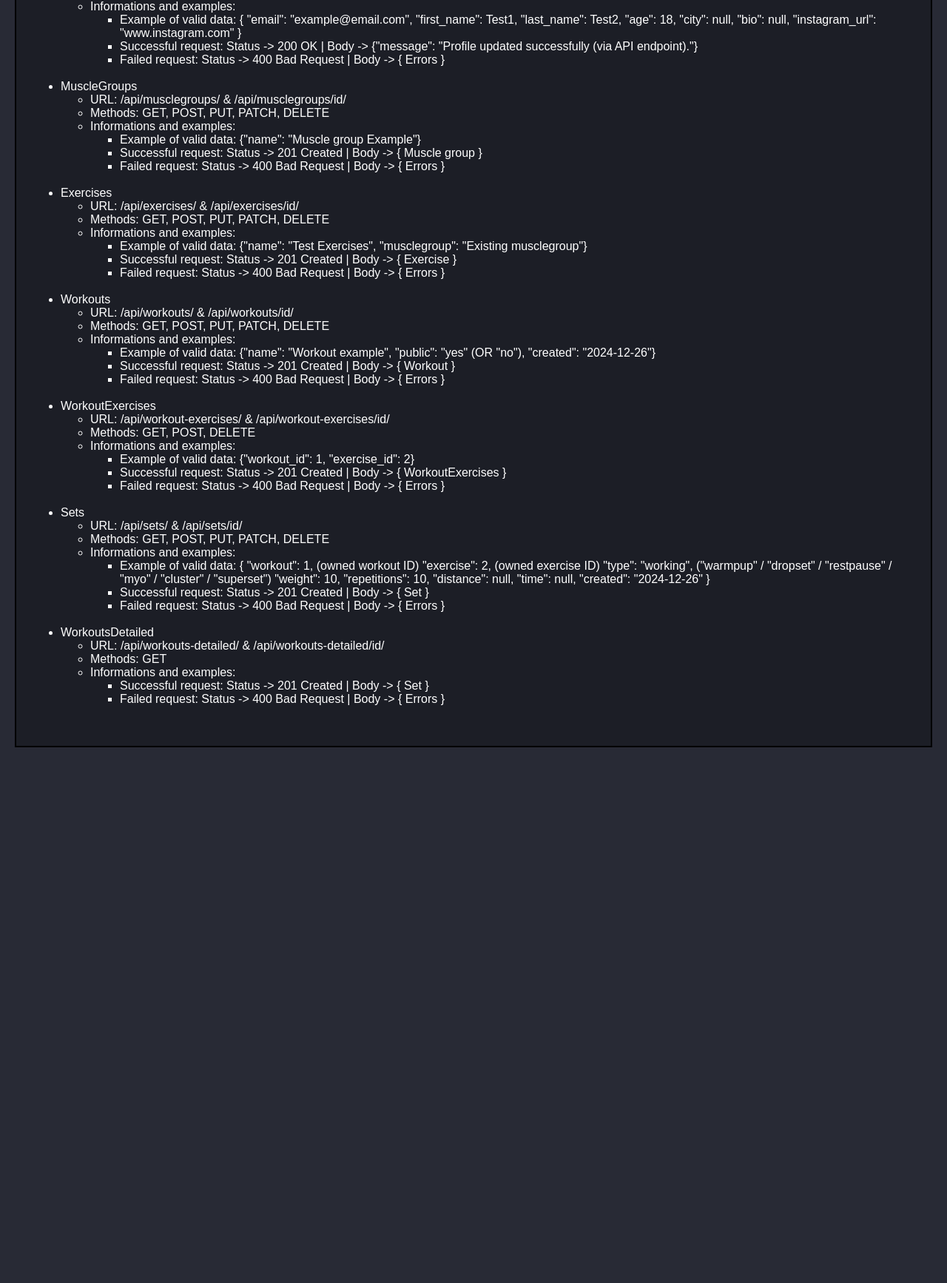
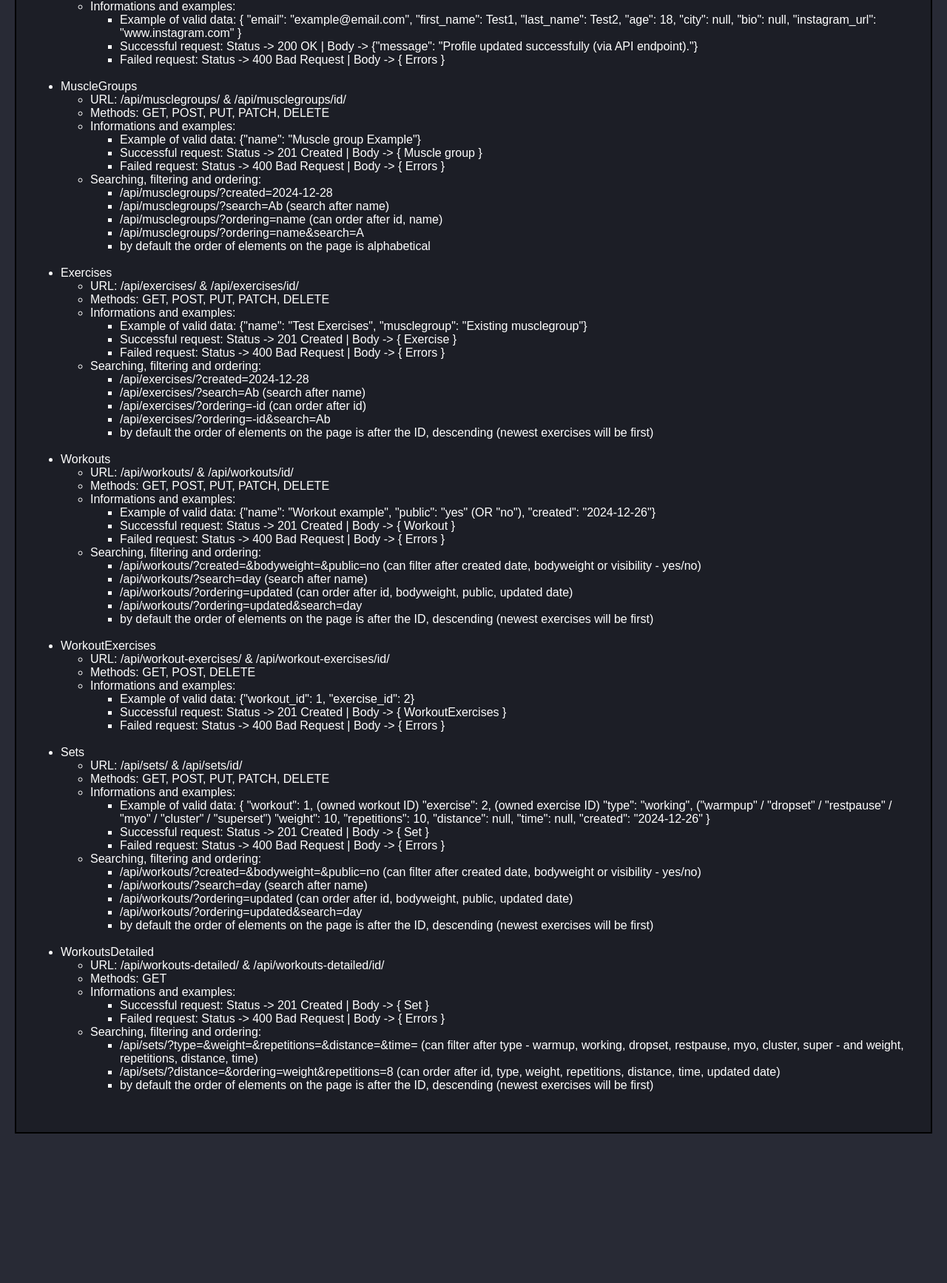
Before and after one commit to vladutcretu/MyWorkoutSTATS, a Django app: page /rest-api/ in a window 1280 px wide. Shown: the part 929-2663 px from the top of the page at 74% size. Run offline with Django 5.2, Linux system fonts and the light colour scheme.

Commit message:
API branch: Add Filtering, Searching and Ordering for API views

```diff
--- a/MyWorkoutSTATS_app/settings.py
+++ b/MyWorkoutSTATS_app/settings.py
@@ -38,6 +38,7 @@ INSTALLED_APPS = [
     # API apps
     'rest_framework',
     'rest_framework.authtoken',
+    'django_filters',
     # Default apps
     'django.contrib.admin',
     'django.contrib.auth',
@@ -174,4 +175,9 @@ REST_FRAMEWORK = {
     'DEFAULT_PERMISSION_CLASSES': [
         'rest_framework.permissions.IsAuthenticated',
     ],
+    'DEFAULT_FILTER_BACKENDS': [
+        'django_filters.rest_framework.DjangoFilterBackend',
+        'rest_framework.filters.SearchFilter',
+        'rest_framework.filters.OrderingFilter',
+    ],
 }
--- a/core/templates/utility/rest_api.html
+++ b/core/templates/utility/rest_api.html
@@ -114,6 +114,15 @@
                         <li>Failed request: Status -> 400 Bad Request | Body -> { Errors }</li>
                     </ul>
                 </li>
+                <li>Searching, filtering and ordering:
+                    <ul>
+                        <li>/api/musclegroups/?created=2024-12-28</li>
+                        <li>/api/musclegroups/?search=Ab (search after name)</li>
+                        <li>/api/musclegroups/?ordering=name (can order after id, name)</li>
+                        <li>/api/musclegroups/?ordering=name&search=A</li>
+                        <li>by default the order of elements on the page is alphabetical</li>
+                    </ul>
+                </li>
             </ul>
         <br>
 
@@ -128,6 +137,15 @@
                         <li>Failed request: Status -> 400 Bad Request | Body -> { Errors }</li>
                     </ul>
                 </li>
+                <li>Searching, filtering and ordering:
+                    <ul>
+                        <li>/api/exercises/?created=2024-12-28 </li>
+                        <li>/api/exercises/?search=Ab (search after name)</li>
+                        <li>/api/exercises/?ordering=-id (can order after id)</li>
+                        <li>/api/exercises/?ordering=-id&search=Ab</li>
+                        <li>by default the order of elements on the page is after the ID, descending (newest exercises will be first)</li>
+                    </ul>
+                </li>
             </ul>
         <br>
 
@@ -140,6 +158,15 @@
                         <li>Example of valid data: {"name": "Workout example", "public": "yes" (OR "no"), "created": "2024-12-26"}</li>
                         <li>Successful request: Status -> 201 Created | Body -> { Workout }</li>
                         <li>Failed request: Status -> 400 Bad Request | Body -> { Errors }</li>
+                    </ul>
+                </li>
+                <li>Searching, filtering and ordering:
+                    <ul>
+                        <li>/api/workouts/?created=&bodyweight=&public=no (can filter after created date, bodyweight or visibility - yes/no)</li>
+                        <li>/api/workouts/?search=day (search after name)</li>
+                        <li>/api/workouts/?ordering=updated (can order after id, bodyweight, public, updated date)</li>
+                        <li>/api/workouts/?ordering=updated&search=day</li>
+                        <li>by default the order of elements on the page is after the ID, descending (newest exercises will be first)</li>
                     </ul>
                 </li>
             </ul>
@@ -180,6 +207,15 @@
                         <li>Failed request: Status -> 400 Bad Request | Body -> { Errors }</li>
                     </ul>
                 </li>
+                <li>Searching, filtering and ordering:
+                    <ul>
+                        <li>/api/workouts/?created=&bodyweight=&public=no (can filter after created date, bodyweight or visibility - yes/no)</li>
+                        <li>/api/workouts/?search=day (search after name)</li>
+                        <li>/api/workouts/?ordering=updated (can order after id, bodyweight, public, updated date)</li>
+                        <li>/api/workouts/?ordering=updated&search=day</li>
+                        <li>by default the order of elements on the page is after the ID, descending (newest exercises will be first)</li>
+                    </ul>
+                </li>
             </ul>
         <br>
 
@@ -193,6 +229,14 @@
                     <li>Failed request: Status -> 400 Bad Request | Body -> { Errors }</li>
                 </ul>
             </li>
+            <li>Searching, filtering and ordering:
+                <ul>
+                    <li>/api/sets/?type=&weight=&repetitions=&distance=&time=
+                    (can filter after type - warmup, working, dropset, restpause, myo, cluster, super - and weight, repetitions, distance, time)</li>
+                    <li>/api/sets/?distance=&ordering=weight&repetitions=8 (can order after id, type, weight, repetitions, distance, time, updated date)</li>
+                    <li>by default the order of elements on the page is after the ID, descending (newest exercises will be first)</li>
+                </ul>
+            </li>
         </ul>
     <br>
 
--- a/requirements.txt
+++ b/requirements.txt
@@ -2,6 +2,7 @@ asgiref==3.8.1
 certifi==2024.8.30
 charset-normalizer==3.3.2
 Django==5.1
+django-filter==24.3
 djangorestframework==3.15.2
 idna==3.8
 pillow==10.4.0
```
Also changed, not shown: fitness/api/views.py (+19 -0 lines).
